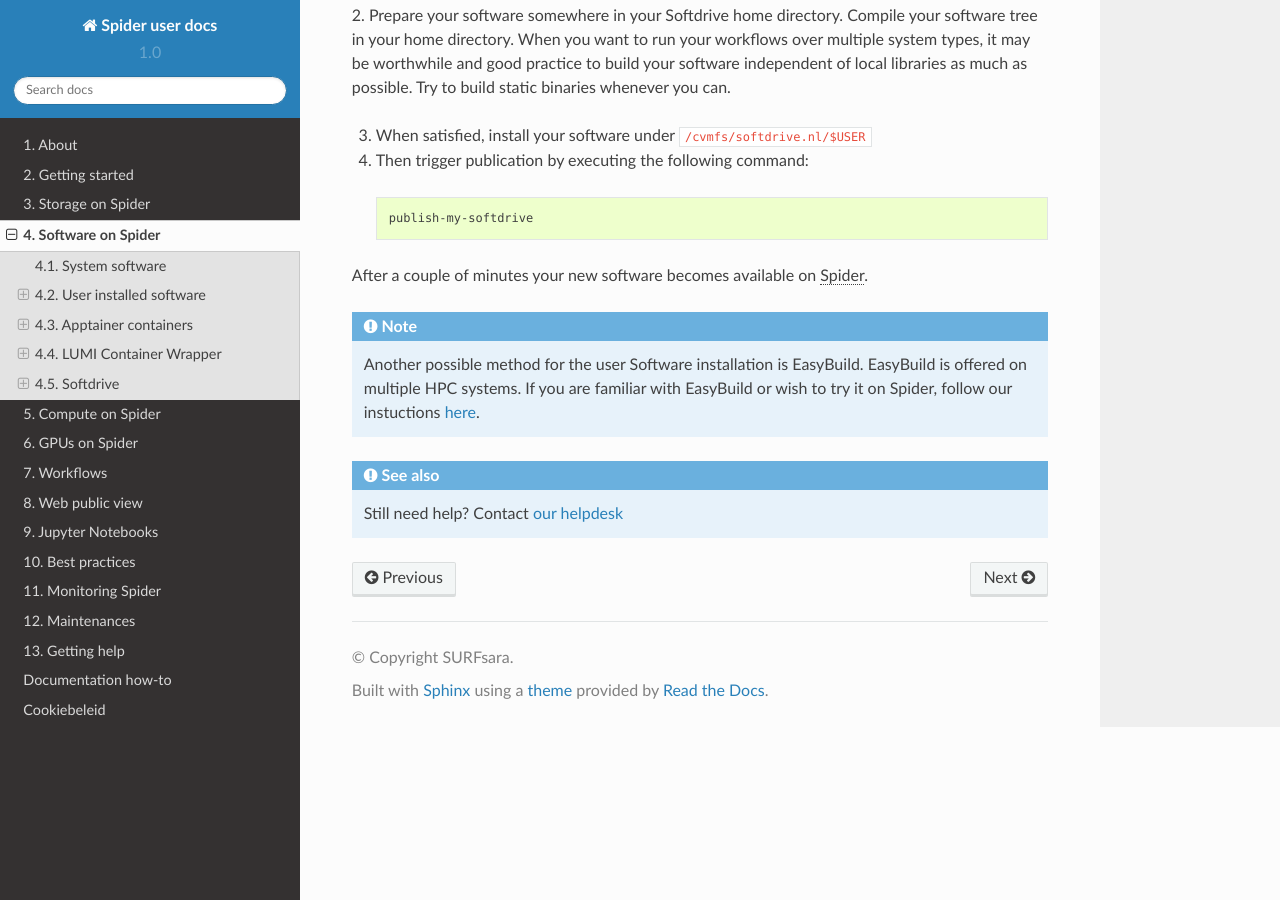
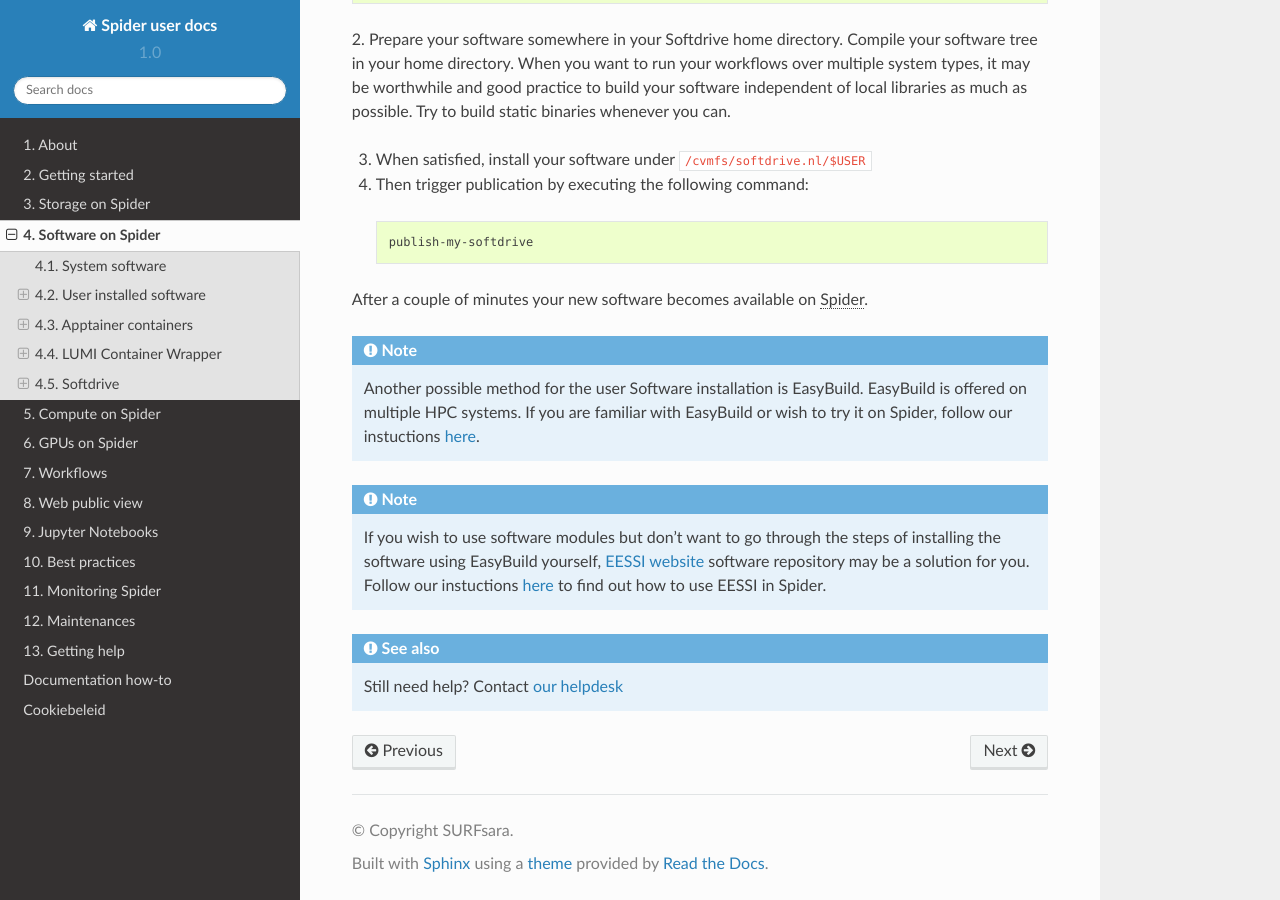
Before and after one commit to sara-nl/spiderdocs, a Sphinx documentation site: the page built from source/Pages/software_on_spider.rst, in a window 1280 px wide and 900 px high, scrolled down 5924 px. Built offline with Sphinx 7.4.7 and the Read the Docs theme 2.0.0, drawn with Linux system fonts in a browser that asks for light colours; some of the changed text lies outside the part shown.

Commit message:
Update software_on_spider.rst
adding a note section pointing to the eessi.rst page

```diff
--- a/source/Pages/software_on_spider.rst
+++ b/source/Pages/software_on_spider.rst
@@ -11,6 +11,7 @@ Software on Spider
      * using containerization for making your software portable across different platforms
      * distributing your software on different platforms
      * installing software using EasyBuild
+     * using EESSI software repository
 
 
 .. _system-software:
@@ -277,6 +278,10 @@ Extraction and Redistribution)`.
 
    Another possible method for the user Software installation is EasyBuild. EasyBuild is offered on multiple HPC systems. If you are familiar with EasyBuild or wish to try it on Spider, follow our instuctions :ref:`here <easyBuild>`.
 
+.. note::
+
+   If you wish to use software modules but don't want to go through the steps of installing the software using EasyBuild yourself, `EESSI website`_ software repository may be a solution for you. Follow our instuctions :ref:`here <eessi>` to find out how to use EESSI in Spider.
+
 .. seealso:: Still need help? Contact :ref:`our helpdesk <helpdesk>`
 
 .. Links:
@@ -284,3 +289,4 @@ Extraction and Redistribution)`.
 .. _`Slurm documentation page`: https://slurm.schedmd.com/
 .. _`Sylabs documentation`:  https://www.sylabs.io/docs/
 .. _`Softdrive SURFsara`: http://doc.grid.surfsara.nl/en/latest/Pages/Advanced/grid_software.html#softdrive
+.. _`EESSI website`: https://www.eessi.io/docs/
```
